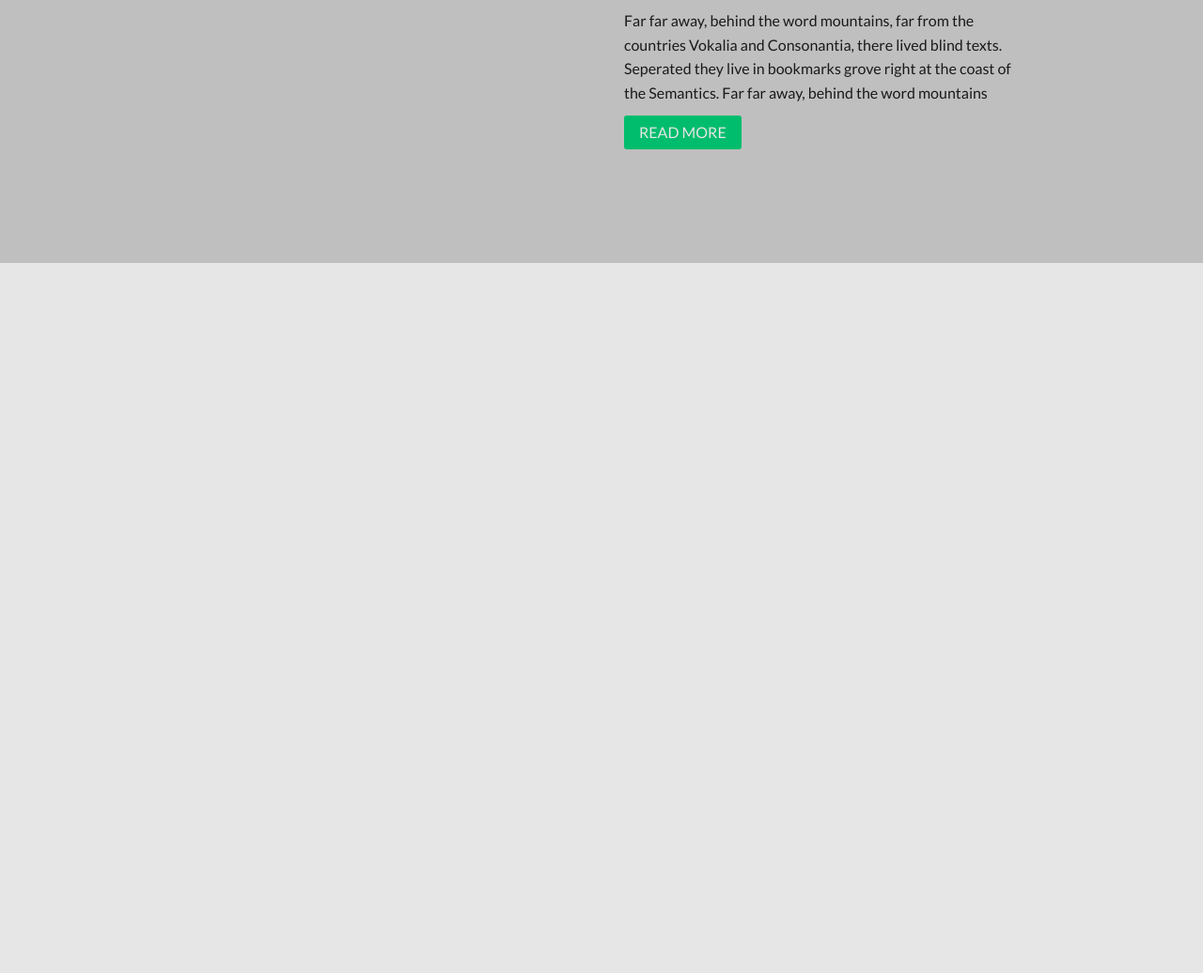
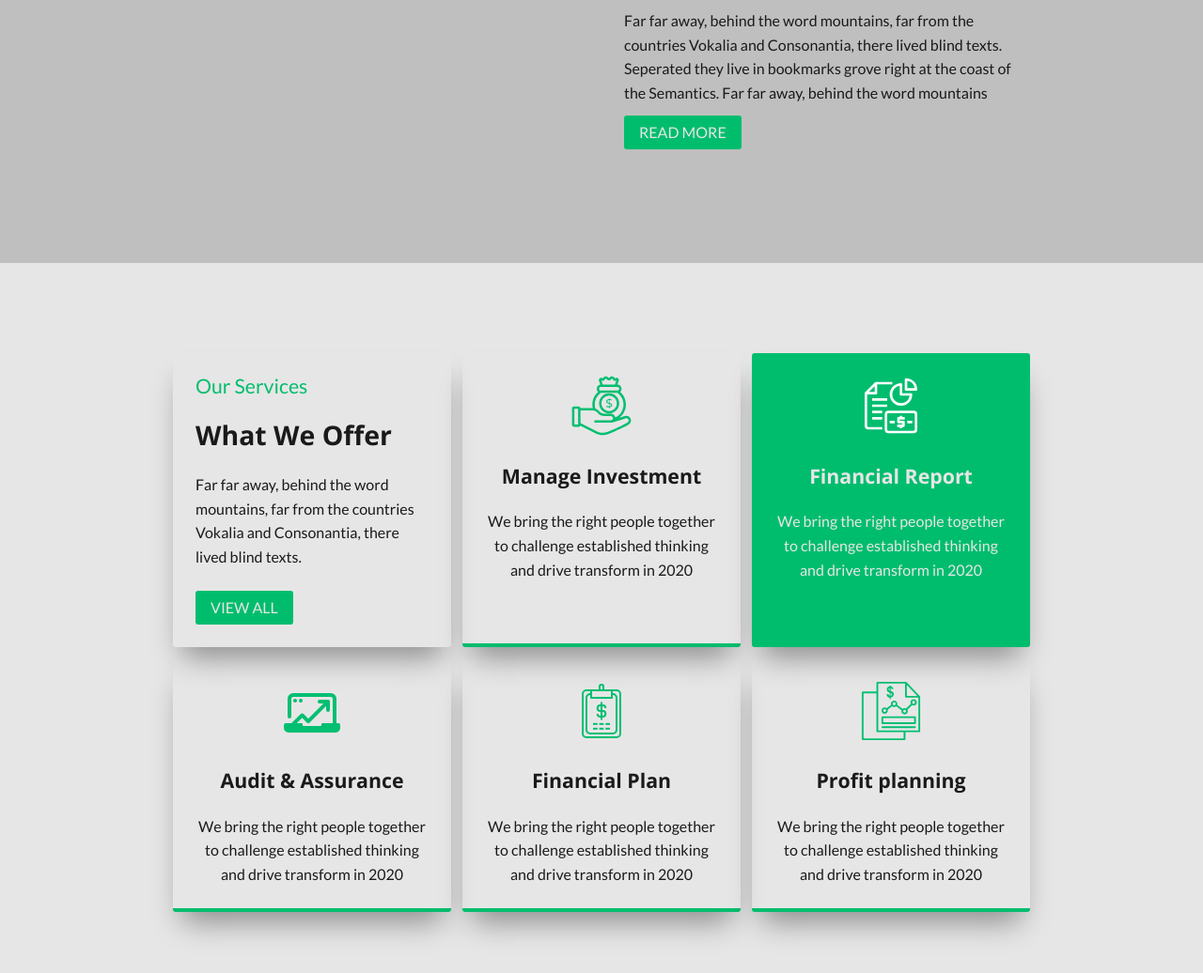
Before and after one commit to saidibnali19/hyfinance, a plain HTML site: page index.html in a window 1280 px wide. Shown: the part 1741-2777 px from the top of the page at 94% size. Before the commit the page ends 2021 px from the top, so only its background shows below. Drawn offline with nearby package versions, Linux system fonts and the light colour scheme.

Commit message:
feat: styled the services section

```diff
--- a/css/styles.css
+++ b/css/styles.css
@@ -776,7 +776,39 @@ div:has(> .about__stats) {
     }
 }
 
-main > :not(.hero, .features, .about),
+/* Services section */
+.services {
+    --flow-space: var(--space-m);
+
+    grid-template-columns: repeat(auto-fit, minmax(15rem, 1fr));
+    gap: calc(var(--space-m) / 2);
+    padding-block: var(--space-3xl);
+}
+
+.services > div {
+    box-shadow: 0px 20px 30px -10px hsl(0 0% 0% / 0.4);
+    border-radius: 3px;
+    padding: var(--space-m);
+}
+
+.services > div:is(:hover, :focus-within) {
+    outline: 2px solid hsl(var(--clr-accent));
+    outline-offset: -2px;
+}
+
+.services > div:nth-of-type(3):is(:hover, :focus-within) {
+    outline-color: hsl(var(--clr-primary));
+}
+
+.services > div:not(:nth-of-type(1), :nth-of-type(3)) {
+    border-bottom: 4px solid hsl(var(--clr-accent));
+}
+
+.services__icon {
+    width: 4rem;
+}
+
+main > :not(.hero, .features, .about, .services),
 footer {
     display: none !important;
 }
--- a/index.html
+++ b/index.html
@@ -613,8 +613,8 @@
                 </div>
             </article>
             <!-- Services section -->
-            <article>
-                <div>
+            <article class="services | wrapper grid">
+                <div class="flow">
                     <p class="fs-500 text-accent">Our Services</p>
                     <h2 class="fs-600 ff-heading">What We Offer</h2>
                     <p>
@@ -622,12 +622,15 @@
                         countries Vokalia and Consonantia, there lived blind
                         texts.
                     </p>
-                    <button class="text-primary bg-accent uppercase">
+                    <button
+                        class="text-primary bg-accent uppercase btn-primary"
+                    >
                         View all
                     </button>
                 </div>
-                <div>
+                <div class="flow text-center">
                     <svg
+                        class="services__icon"
                         xmlns="http://www.w3.org/2000/svg"
                         enable-background="new 0 0 51 51"
                         viewBox="0 0 51 51"
@@ -675,14 +678,14 @@
                             class="color010101 svgShape"
                         ></path>
                         <path
-                            fill="#ffffff"
+                            fill="#00BF71"
                             d="M31.98363,32.02101c4.68652,0,8.49902-3.81299,8.49902-8.5s-3.8125-8.5-8.49902-8.5s-8.5,3.81299-8.5,8.5
 		S27.29711,32.02101,31.98363,32.02101z M31.98363,17.02101c3.58398,0,6.49902,2.91602,6.49902,6.5s-2.91504,6.5-6.49902,6.5
 		s-6.5-2.91602-6.5-6.5S28.39965,17.02101,31.98363,17.02101z"
                             class="color010101 svgShape"
                         ></path>
                         <path
-                            fill="#ffffff"
+                            fill="#00BF71"
                             d="M30.05492,25.66896c-0.15152-0.06692-0.34506-0.05345-0.4707,0.07715
 		c-0.19681,0.20588-0.12642,0.53947,0.16016,0.65918c0.63965,0.27783,1.33105,0.43262,2.07422,0.46484v0.75586
 		c0,0.13618,0.08906,0.21338,0.21289,0.21338c0.12532,0,0.22266-0.07874,0.22266-0.21338v-0.75586
@@ -703,8 +706,9 @@
                         established thinking and drive transform in 2020
                     </p>
                 </div>
-                <div class="text-primary bg-accent">
+                <div class="text-primary bg-accent flow text-center">
                     <svg
+                        class="services__icon"
                         xmlns="http://www.w3.org/2000/svg"
                         viewBox="0 0 48 48"
                         id="FinancialReport"
@@ -722,8 +726,9 @@
                         established thinking and drive transform in 2020
                     </p>
                 </div>
-                <div>
+                <div class="flow text-center">
                     <svg
+                        class="services__icon"
                         xmlns="http://www.w3.org/2000/svg"
                         data-name="Layer 1"
                         viewBox="0 0 64 64"
@@ -755,8 +760,9 @@
                         established thinking and drive transform in 2020
                     </p>
                 </div>
-                <div>
+                <div class="flow text-center">
                     <svg
+                        class="services__icon"
                         xmlns="http://www.w3.org/2000/svg"
                         viewBox="0 0 64 64"
                         id="FinancialReport"
@@ -832,8 +838,9 @@
                         established thinking and drive transform in 2020
                     </p>
                 </div>
-                <div>
+                <div class="flow text-center">
                     <svg
+                        class="services__icon"
                         xmlns="http://www.w3.org/2000/svg"
                         viewBox="0 0 68 68"
                         id="FinancialReport"
```
